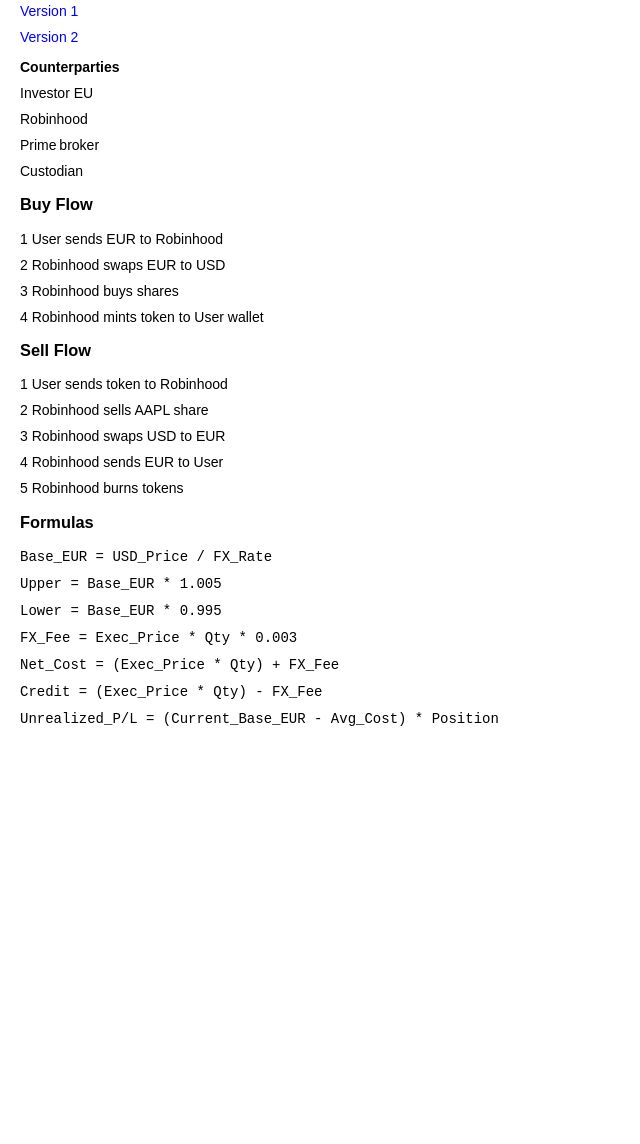
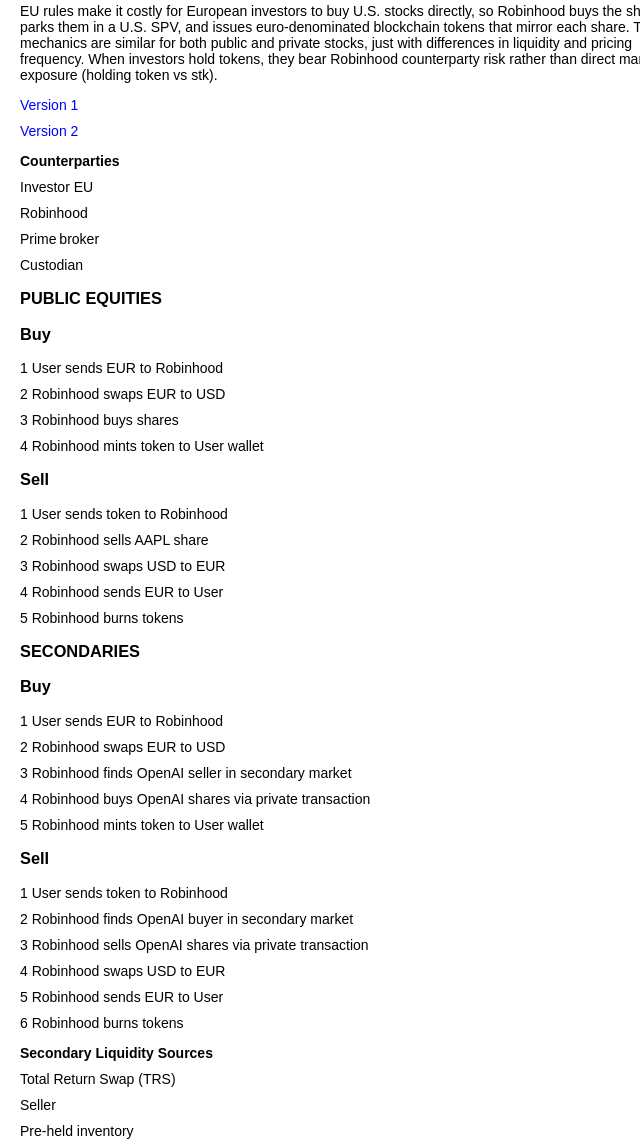
Before and after one commit to amr080/otc-stock-token-derivatives, a plain HTML site: page index.html in a window 1280 px wide. Shown: the part 68-1212 px from the top of the page, without its empty margins (0-640 px from the left). Before the commit the page ends 815 px from the top, so only its background shows below. Drawn offline with Linux system fonts and the light colour scheme.

Commit message:
Update index.html

```diff
--- a/index.html
+++ b/index.html
@@ -36,11 +36,14 @@
 
 <body>
     <h1>Stock Tokens</h1>
-
+    <ul style="width:500pt;">
+        <li>EU rules make it costly for European investors to buy U.S. stocks directly, so Robinhood buys the shares, parks them in a U.S. SPV, and issues euro‑denominated blockchain tokens that mirror each share. The mechanics are similar for both public and private stocks, just with differences in liquidity and pricing frequency. When investors hold tokens, they bear Robinhood counterparty risk rather than direct market exposure (holding token vs stk).</li>
+    </ul>
     <ul>
         <li><a href="v1.html" target="_blank">Version 1</a></li>
         <li><a href="v2.html" target="_blank">Version 2</a></li>
     </ul>
+
     <ul>
         <li><strong>Counterparties</strong></li>
         <li>Investor EU</li>
@@ -48,21 +51,45 @@
         <li>Prime broker</li>
         <li>Custodian</li>
     </ul>
-
-    <h3>Buy Flow</h3>
+    <h3>PUBLIC EQUITIES</h3>
+    <h3>Buy</h3>
     <ul>
         <li>1 User sends EUR to Robinhood</li>
         <li>2 Robinhood swaps EUR to USD</li>
         <li>3 Robinhood buys shares</li>
         <li>4 Robinhood mints token to User wallet</li>
     </ul>
-    <h3>Sell Flow</h3>
+    <h3>Sell</h3>
     <ul>
         <li>1 User sends token to Robinhood</li>
         <li>2 Robinhood sells AAPL share</li>
         <li>3 Robinhood swaps USD to EUR</li>
         <li>4 Robinhood sends EUR to User</li>
         <li>5 Robinhood burns tokens</li>
+    </ul>
+    <h3>SECONDARIES</h3>
+    <h3>Buy</h3>
+    <ul>
+        <li>1 User sends EUR to Robinhood</li>
+        <li>2 Robinhood swaps EUR to USD</li>
+        <li>3 Robinhood finds OpenAI seller in secondary market</li>
+        <li>4 Robinhood buys OpenAI shares via private transaction</li>
+        <li>5 Robinhood mints token to User wallet</li>
+    </ul>
+    <h3>Sell</h3>
+    <ul>
+        <li>1 User sends token to Robinhood</li>
+        <li>2 Robinhood finds OpenAI buyer in secondary market</li>
+        <li>3 Robinhood sells OpenAI shares via private transaction</li>
+        <li>4 Robinhood swaps USD to EUR</li>
+        <li>5 Robinhood sends EUR to User</li>
+        <li>6 Robinhood burns tokens</li>
+    </ul>
+    <ul>
+        <li><strong>Secondary Liquidity Sources</strong></li>
+        <li>Total Return Swap (TRS)</li>
+        <li>Seller</li>
+        <li>Pre‑held inventory</li>
     </ul>
     <h3>Formulas</h3>
     <ul>
```
